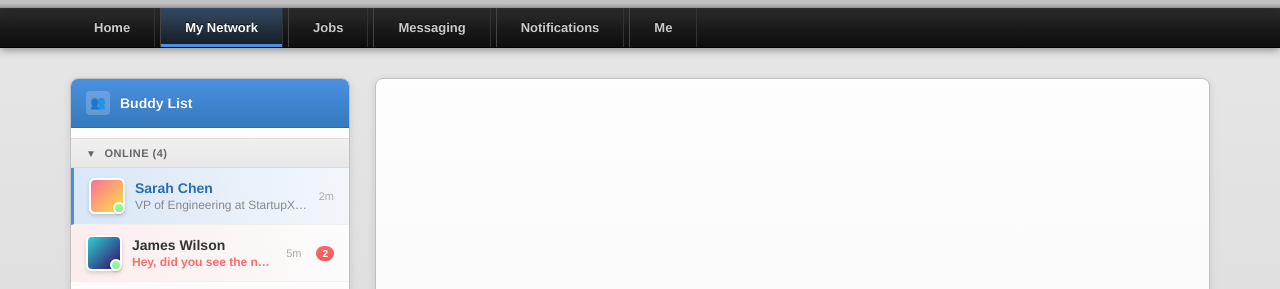
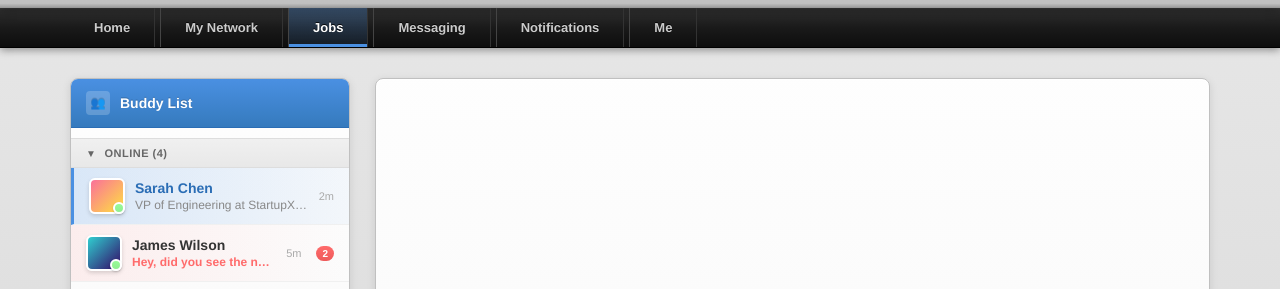
Before and after one commit to jamesstorage75-crypto/whatsbloging.github.io, a plain HTML site: page messaging.html in a window 1280 px wide. Shown: the part 65-354 px from the top of the page. Drawn offline with Linux system fonts and the light colour scheme; a web font is replaced by a local one.

Commit message:
Update messaging.html

```diff
--- a/messaging.html
+++ b/messaging.html
@@ -1033,8 +1033,8 @@
     <nav class="nav">
         <div class="nav-content">
             <a href="index.html" class="nav-item">Home</a>
-            <a href="mynetwork.html" class="nav-item active">My Network</a>
-            <a href="myjobs.html" class="nav-item">Jobs</a>
+            <a href="mynetwork.html" class="nav-item">My Network</a>
+            <a href="myjobs.html" class="nav-item active">Jobs</a>
             <a href="messaging.html" class="nav-item">Messaging</a>
             <a href="notifications.html" class="nav-item">Notifications</a>
             <a href="profile.html" class="nav-item">Me</a>
```
